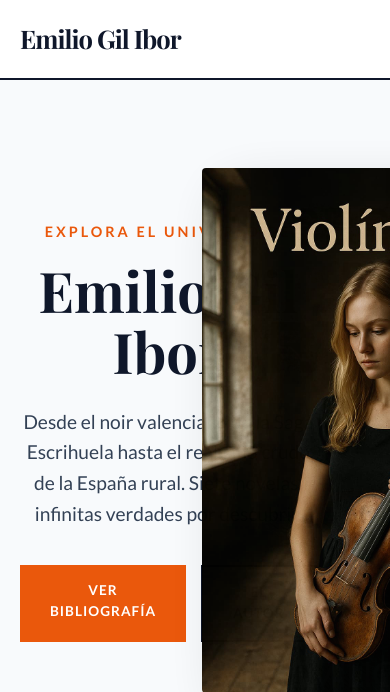
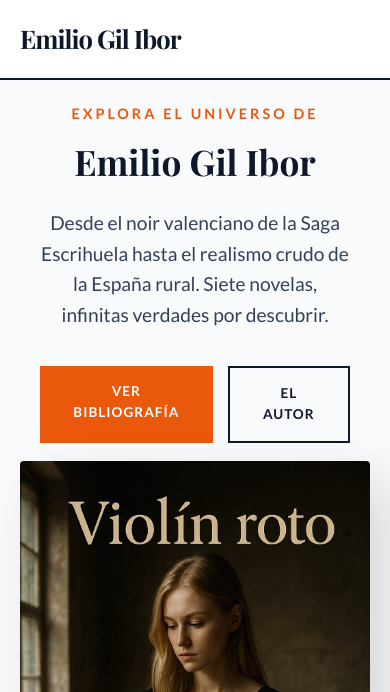
Before and after one commit to egilibor/Web-autor, a plain HTML site: page index.html in a window 390 px wide. Shown: the top 692 px of the page. Drawn offline with nearby package versions, Linux system fonts and the light colour scheme; a web font is replaced by a local one.

Commit message:
arreglo para moviles 2

```diff
--- a/index.html
+++ b/index.html
@@ -191,26 +191,31 @@
             .bio-grid { grid-template-columns: 1fr; }
             .hero-image img { max-width: 280px; } /* Un poco más pequeña en móvil */
         }
-        /* ARREGLO PARA MÓVILES Y TABLETS */
+    /* ARREGLO FORZADO PARA MÓVILES */
     @media (max-width: 992px) {
         .hero {
-                padding: 120px 20px 60px; /* Ajustamos el espacio */
-                min-height: auto;        /* Que la altura crezca según el texto */
-                background: #fff;        /* Quitamos el degradado dividido que en móvil queda raro */
+            padding: 100px 20px 40px !important;
+            min-height: auto !important;
+            display: block !important; /* Cambiamos flex por block para evitar solapamientos */
         }
 
         .hero-grid {
-                grid-template-columns: 1fr; /* ¡MAGIA! Pasa de 2 columnas a 1 sola */
-                gap: 40px;
-                text-align: center;         /* Centramos el texto para que luzca más */
+            display: block !important; /* Forzamos que los elementos caigan uno debajo de otro */
+        }
+
+        .hero-content {
+            margin-bottom: 30px !important;
+            text-align: center !important;
         }
 
         .hero-content h1 {
-                font-size: 2.5rem;          /* Título un poco más pequeño para que quepa */
+            font-size: 2.2rem !important;
+            line-height: 1.2 !important;
         }
 
         .hero-image img {
-                max-width: 280px;           /* Imagen un pelín más pequeña en móvil */
+            max-width: 250px !important;
+            margin: 0 auto !important;
         }
     }
     </style>
```
Lines whose indentation alone changed are shown as unchanged.
